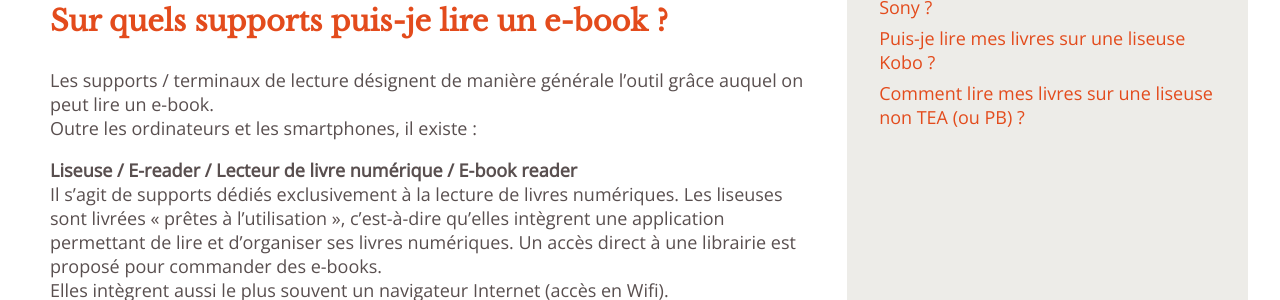
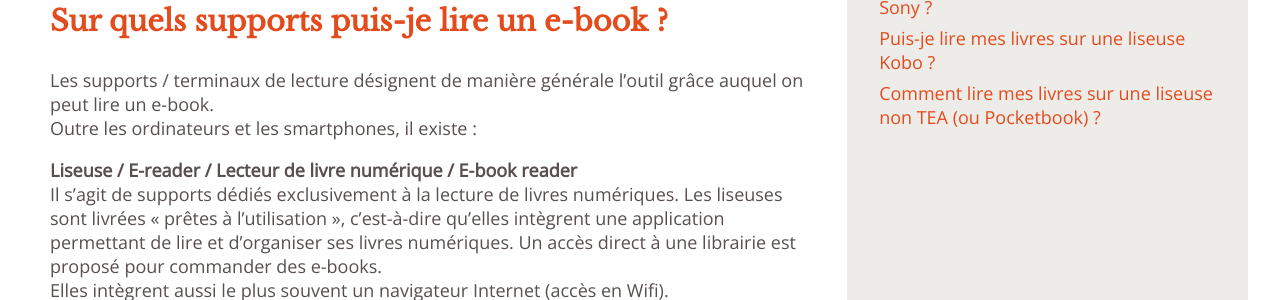
Before and after one commit to TEA-ebook/help-center, a Jekyll site: the page built from _pages/FAQ-lecture.md, in a window 1280 px wide and 900 px high, scrolled down 311 px. Shown: the part 179-479 px from the top of the window. Built offline with Jekyll 4.4.1, drawn with Linux system fonts in a browser that asks for light colours; some of the changed text lies outside the part shown.

Commit message:
Fix typo

```diff
--- a/_pages/FAQ-lecture.md
+++ b/_pages/FAQ-lecture.md
@@ -86,9 +86,9 @@
 
 <div class="warningtip"><p>Il faut penser à éjecter « proprement » la liseuse Kobo avant de la déconnecter d'un ordinateur.</p></div>
 
-{% include anchor.html id="lire-autres" label="Comment lire mes livres sur une liseuse non TEA (ou PB) ?" %}
+{% include anchor.html id="lire-autres" label="Comment lire mes livres sur une liseuse non TEA (ou Pocketbook) ?" %}
 
-### Comment lire mes livres sur une liseuse non TEA (ou PB) ?
+### Comment lire mes livres sur une liseuse non TEA (ou Pocketbook) ?
 
 [Ouvrir et lire un livre avec Adobe Digital Editions](/web-web/#installer-adobe-digital-edition)
 
```
Also changed, not shown: _pages/FAQ-liseuse.md (+1 -5 lines).
